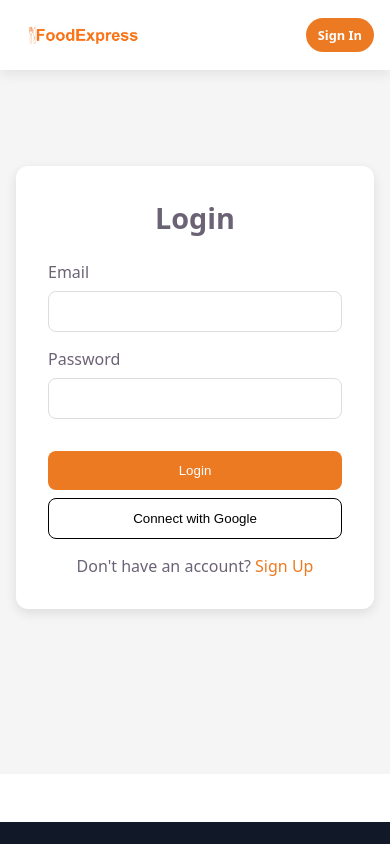
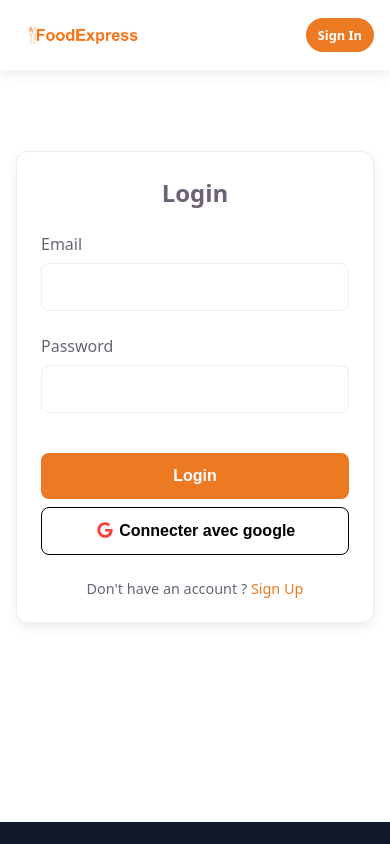
Before and after one commit to amine-essafil/restaurant-app, a React (Vite) app: page /login in a window 390 px wide. Shown: the top 844 px of the page. Built offline with nearby package versions, Linux system fonts and the light colour scheme; no server answers.

Commit message:
feat(login): add authentication logic and responsive design

```diff
--- a/src/context/AuthContext.jsx
+++ b/src/context/AuthContext.jsx
@@ -8,13 +8,36 @@ export const useAuth = () => {
 
 export const AuthProvider = ({ children }) => {
   const [isLoggedIn, setIsLoggedIn] = useState(false);
+
   const [user, setUser] = useState(null);
 
-  const login = () => {
-    setUser({ name: "Moujib", role: "user" });
-    setIsLoggedIn(true);
+  const [loading, setLoading] = useState(false);
+
+  // LOGIN
+  const login = async (email, password) => {
+    setLoading(true);
+    try {
+
+      // fake auth simulation
+      if (email && password) {
+        setUser({
+          name: "Moujib",
+          role: "user",
+          email,
+        });
+
+        setIsLoggedIn(true);
+
+        return { success: true };
+      }
+
+      return { success: false };
+    } finally {
+      setLoading(false);
+    }
   };
 
+  // LOGOUT
   const logout = () => {
     setUser(null);
     setIsLoggedIn(false);
@@ -23,6 +46,7 @@ export const AuthProvider = ({ children }) => {
   const value = {
     isLoggedIn,
     user,
+    loading,
     login,
     logout,
   };
--- a/src/pages/Login/Login.css
+++ b/src/pages/Login/Login.css
@@ -1,82 +1,148 @@
-/* ===== CONTAINER ===== */
 .login-container {
   display: flex;
   justify-content: center;
   align-items: center;
   min-height: calc(100vh - var(--navbar-height));
-  background-color: #f5f5f5;
+  background-color: var(--primary-light);
   padding: 2rem 1rem;
 }
 
-/* ===== FORM BOX ===== */
 .login-form {
   background: white;
   padding: 2rem;
   border-radius: 12px;
+  box-shadow: var(--shadow);
   width: 100%;
   max-width: 400px;
-  box-shadow: 0 4px 12px rgba(0, 0, 0, 0.1);
+  border: 1px solid var(--border-color);
 }
 
-/* TITLE */
 .login-form h2 {
   text-align: center;
   margin-bottom: 1.5rem;
+  color: var(--primary-dark);
   font-size: 1.8rem;
+  font-weight: 600;
 }
 
-/* ===== INPUTS ===== */
 .form-group {
-  margin-bottom: 1rem;
+  margin-bottom: 1.5rem;
 }
 
 .form-group label {
   display: block;
   margin-bottom: 0.5rem;
+  color: var(--primary-dark);
+  font-weight: 500;
 }
 
 .form-group input {
   width: 100%;
-  padding: 0.75rem;
-  border: 1px solid #ddd;
+  padding: 0.875rem;
+  border: 1px solid var(--border-color);
   border-radius: 8px;
+  font-size: 1rem;
+  transition: border-color 0.3s ease;
 }
 
-/* ===== BUTTON ===== */
+.form-group input:focus {
+  outline: none;
+  border-color: var(--primary-orange);
+  box-shadow: 0 0 0 3px rgba(236, 122, 35, 0.1);
+}
+
+.password-input-container {
+  position: relative;
+  display: flex;
+  align-items: center;
+}
+
+.password-input-container input {
+  padding-right: 3rem; /* Make room for the toggle button */
+}
+
+.password-toggle-btn {
+  position: absolute;
+  right: 0.75rem;
+  background: none;
+  border: none;
+  cursor: pointer;
+  padding: 0.25rem;
+  display: flex;
+  align-items: center;
+  justify-content: center;
+  color: var(--primary-dark);
+  opacity: 0.6;
+  transition: opacity 0.3s ease;
+}
+
+.password-toggle-btn:hover {
+  opacity: 1;
+}
+
+.eye-icon {
+  width: 1.25rem;
+  height: 1.25rem;
+}
+
 .login-btn {
   width: 100%;
-  padding: 0.75rem;
-  background: #EC7A23;
+  padding: 0.875rem;
+  background-color: var(--primary-orange);
   color: white;
   border: none;
   border-radius: 8px;
-  margin-top: 1rem;
+  font-size: 1rem;
+  font-weight: 600;
   cursor: pointer;
-}
-
-.login-btn:hover {
-  opacity: 0.9;
-}
-
-/* ===== GOOGLE BUTTON ===== */
-#google {
-  background: white;
-  color: black;
-  border: 1px solid black;
-  margin-top: 0.5rem;
-}
-
-/* ===== SIGNUP LINK ===== */
-.signup-link {
-  text-align: center;
+  transition: all 0.3s ease;
   margin-top: 1rem;
 }
 
+#google{
+  background-color: #ffffff;
+  margin-top: 0.5rem;
+  color: black;
+  border: 1px solid #000000;
+}
+.login-btn:hover {
+  background-color: #d66a1f;
+  transform: translateY(-1px);
+}
+
+.signup-link {
+  text-align: center;
+  margin-top: 1.5rem;
+  color: var(--primary-dark);
+  font-size: 0.9rem;
+}
+
 .signup-link a {
-  color: #EC7A23;
+  color: var(--primary-orange);
   text-decoration: none;
+  font-weight: 500;
+}
+
+.error-text{
+  color: red;
+  font-style: italic;
 }
 
 .signup-link a:hover {
   text-decoration: underline;
 }
+
+/* Responsive design */
+@media (max-width: 480px) {
+  .login-container {
+    padding: 1rem;
+  }
+
+  .login-form {
+    padding: 1.5rem;
+  }
+
+  .login-form h2 {
+    font-size: 1.5rem;
+  }
+}
--- a/src/pages/Login/Login.jsx
+++ b/src/pages/Login/Login.jsx
@@ -1,16 +1,34 @@
-import React, { useState } from "react";
-import { Link } from "react-router-dom";
+import React, { useState, useEffect } from "react";
+import { Link, useNavigate, useLocation } from "react-router-dom";
+import { useAuth } from "../../context/AuthContext";
 import "./Login.css";
+import { FontAwesomeIcon } from '@fortawesome/react-fontawesome';
+import { faGoogle } from '@fortawesome/free-brands-svg-icons';
 
 const LoginPage = () => {
   const [email, setEmail] = useState("");
   const [password, setPassword] = useState("");
 
-  const handleSubmit = (e) => {
+  const { login, isLoggedIn, loading } = useAuth();
+
+  const navigate = useNavigate();
+  const location = useLocation();
+
+  useEffect(() => {
+    if (!loading && isLoggedIn) {
+      const from = location.state?.from || "/";
+      navigate(from);
+    }
+  }, [isLoggedIn, loading, navigate, location]);
+
+  const handleSubmit = async (e) => {
     e.preventDefault();
 
-    // structure only (no auth logic yet)
-    console.log({ email, password });
+    const response = await login(email, password);
+
+    if (response.success) {
+      navigate("/");
+    }
   };
 
   return (
@@ -22,6 +40,7 @@ const LoginPage = () => {
           {/* EMAIL */}
           <div className="form-group">
             <label>Email</label>
+
             <input
               type="email"
               value={email}
@@ -33,6 +52,7 @@ const LoginPage = () => {
           {/* PASSWORD */}
           <div className="form-group">
             <label>Password</label>
+
             <input
               type="password"
               value={password}
@@ -41,27 +61,17 @@ const LoginPage = () => {
             />
           </div>
 
-          {/* LOGIN BUTTON */}
           <button type="submit" className="login-btn">
             Login
           </button>
         </form>
 
-        {/* GOOGLE BUTTON (structure only) */}
-        <button
-          type="button"
-          id="google"
-          className="login-btn"
-          onClick={() =>
-            (window.location.href = "http://localhost:80/auth/google")
-          }
-        >
-          Connect with Google
-        </button>
+          <button type="submit" id="google" onClick={()=>{window.location.href="http://localhost:80/auth/google"}} className="login-btn">
+        <FontAwesomeIcon icon={faGoogle} style={{color: "#ff3d3d",}} />    Connecter avec google
+          </button>
 
-        {/* SIGNUP LINK */}
         <p className="signup-link">
-          Don't have an account? <Link to="/signup">Sign Up</Link>
+          Don't have an account ? <Link to="/signup">Sign Up</Link>
         </p>
       </div>
     </div>
--- a/src/routes/AppRoutes.jsx
+++ b/src/routes/AppRoutes.jsx
@@ -3,14 +3,14 @@ import { Routes, Route } from "react-router-dom";
 import Home from "../pages/Home/Home";
 import LandingPage from "../pages/LandingPage/LandingPage";
 import LoginPage from "../pages/Login/Login";
+import ProtectedRoute from "../components/ProtectedRoute";
 
 const AppRoutes = () => {
   return (
     <Routes>
+      <Route  path="/"   element={<LandingPage />}/>
+      <Route path="/login" element={<LoginPage />} />
       <Route path="/menu" element={<Home />} />
-      <Route path="/" element={<LandingPage />} />
-      <Route path="/login" element={<LoginPage />} />
-
     </Routes>
   );
 };
```
